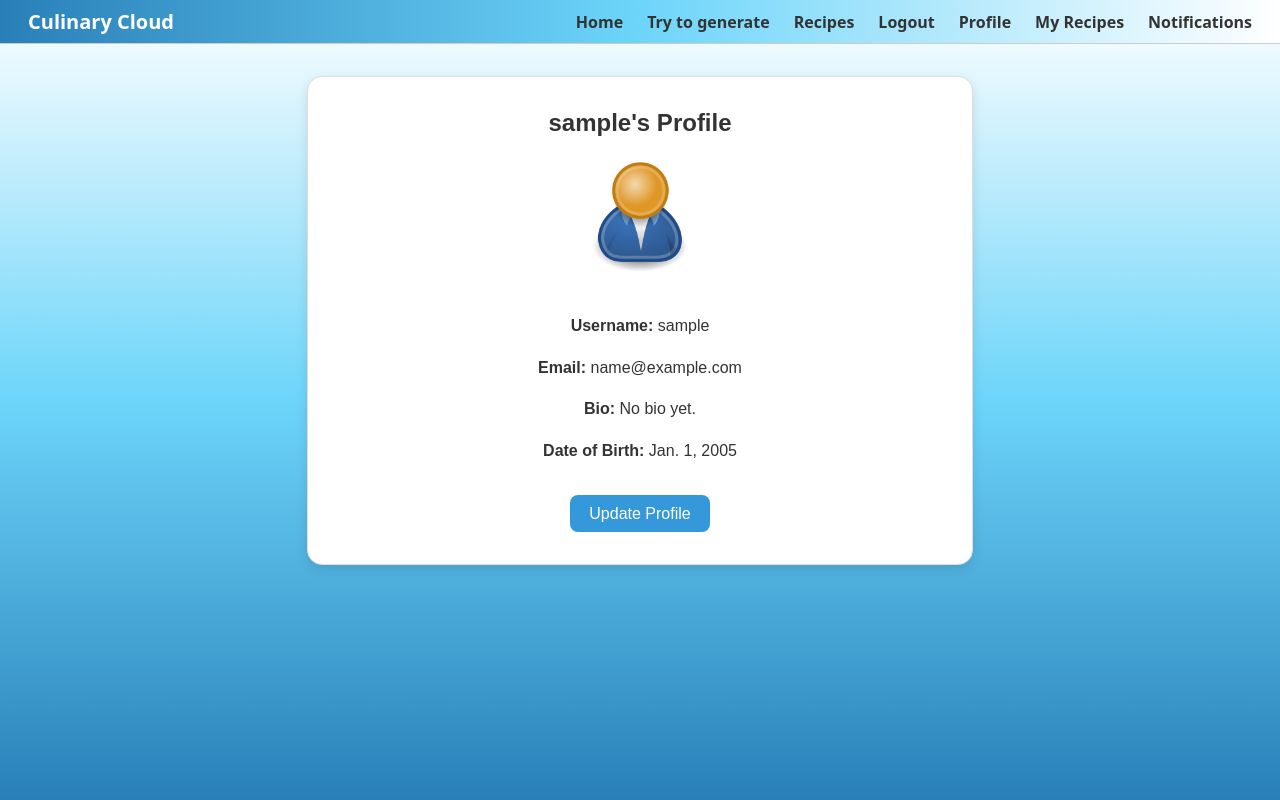
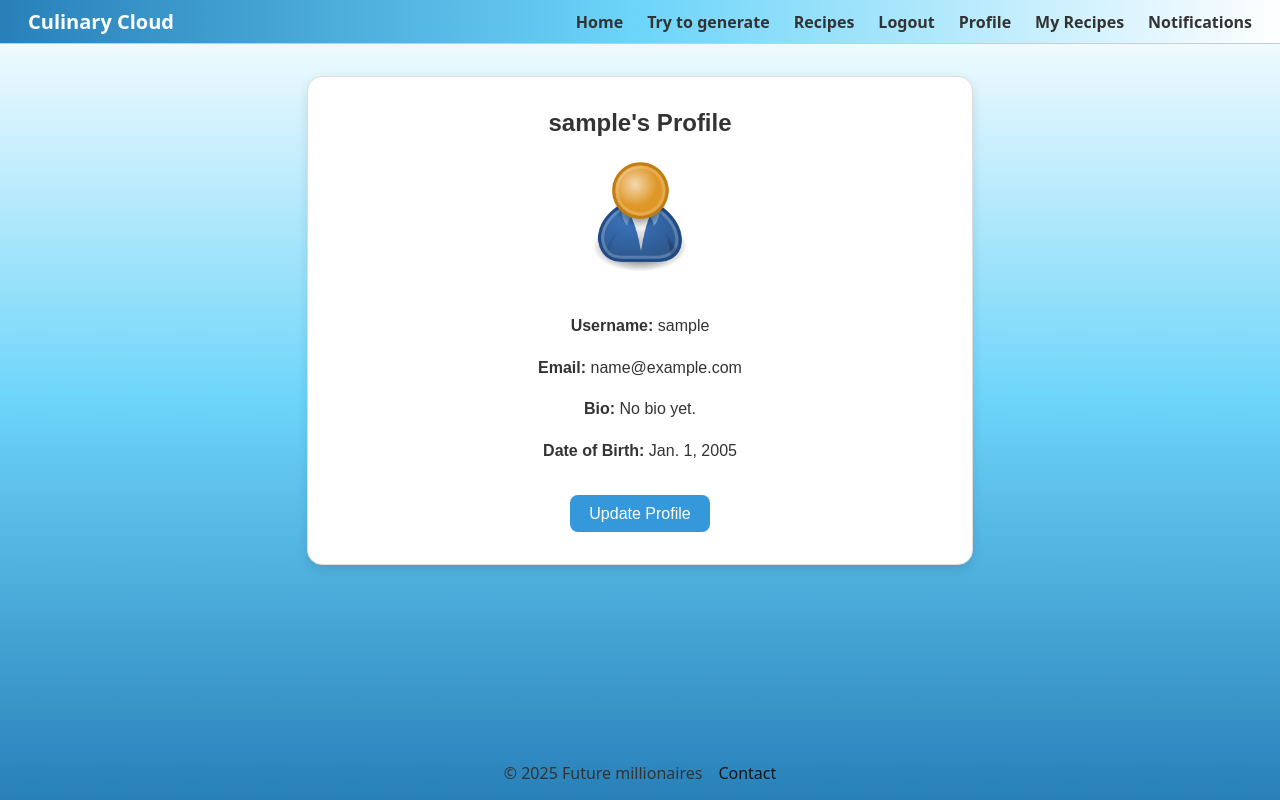
Before and after one commit to Vidya-GM/Recipe_Generator, a Django app: page /users/profile/ in a window 1280 px wide. Run offline with Django 5.2, Linux system fonts and the light colour scheme; the visitor is signed in with stand-in values (Sample User, id 1).

Commit message:
Add copyright, contact label. Modify prompt

```diff
--- a/culinary_cloud_ai/config/static/css/main.css
+++ b/culinary_cloud_ai/config/static/css/main.css
@@ -15,6 +15,16 @@ html, body {
   background-repeat: repeat-y, repeat-y;
   background-position: center top, center 100vh;
   background-size: cover, cover;
+}
+
+.page-wrapper {
+  display: flex;
+  flex-direction: column;
+  min-height: 100vh;
+}
+
+.page-wrapper > main {
+  flex: 1;
 }
 
 /* Main Navigation Bar with Brand + Background */
@@ -1543,3 +1553,26 @@ html, body {
     background-color: #2980b9;
     transform: translateY(-2px);
 }
+
+
+/* ───────────────────────────────────────────────────────────────
+  Footer Styles
+   ─────────────────────────────────────────────────────────────── */
+
+.site-footer {
+  text-align: center;
+  padding: 1rem 0;
+
+}
+.site-footer .footer-content {
+  display: inline-flex;
+  gap: 1rem;
+  align-items: center;
+}
+.site-footer a {
+  color: #161616;
+  text-decoration: none;
+}
+.site-footer a:hover {
+  text-decoration: underline;
+}
--- a/culinary_cloud_ai/config/templates/base.html
+++ b/culinary_cloud_ai/config/templates/base.html
@@ -16,6 +16,7 @@
         href="{% static 'images/favicon.ico' %}">
 </head>
 <body>
+  <div class="page-wrapper">
     <header>
       <nav class="site-nav">
         {# Brand / project name #}
@@ -26,14 +27,17 @@
         {% if user.is_authenticated %}
           <a href="{% url 'recipes:generate_combined' %}">Try to generate</a>
         {% else %}
-        <a href="{% url 'login' %}?next={% url 'recipes:generate_combined' %}">Try to generate</a>
+          <a href="{% url 'login' %}?next={% url 'recipes:generate_combined' %}">
+            Try to generate
+          </a>
         {% endif %}
         <a href="{% url 'recipes:recipe-list' %}">Recipes</a>
         {% if user.is_authenticated %}
           <a href="{% url 'logout' %}">Logout</a>
           <a href="{% url 'profile' %}">Profile</a>
           <a href="{% url 'my-recipes' %}">My Recipes</a>
-        <a href="{% url 'notification-list' %}">Notifications
+          <a href="{% url 'notification-list' %}">
+            Notifications
             {% if unread_notif_count > 0 %}
               <span class="notification-badge">{{ unread_notif_count }}</span>
             {% endif %}
@@ -49,6 +53,14 @@
       {% block content %}{% endblock %}
     </main>
 
+    <footer class="site-footer">
+      <div class="footer-content">
+        <span>© 2025 Future millionaires</span>
+        <a href="mailto:contact@culinarycloud.com">Contact</a>
+      </div>
+    </footer>
+  </div>
+
   {% block extra_js %}{% endblock %}
 </body>
 </html>
```
Also changed, not shown: culinary_cloud_ai/applications/recipes/generators/combined_generator.py (+7 -4 lines). Lines whose indentation alone changed are shown as unchanged.
